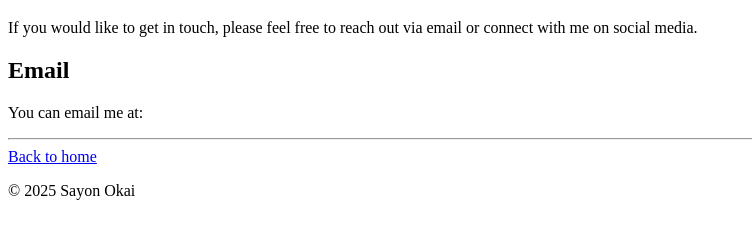
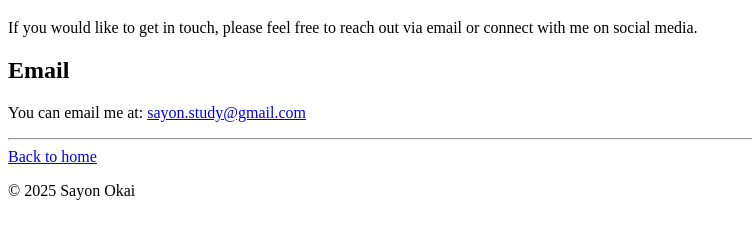
Before and after one commit to Sayon-okai/resume-capstone.io, a plain HTML site: page contact.html in a window 1280 px wide. Shown: the part 61-300 px from the top of the page, without its empty margins (0-752 px from the left). Drawn offline with Linux system fonts and the light colour scheme.

Commit message:
Capstone project (Resume) using plain HTML 100% -- email

```diff
--- a/contact.html
+++ b/contact.html
@@ -10,7 +10,7 @@
     <p>If you would like to get in touch, please feel free to reach out via email or connect with me on social media.</p>
 
     <h2>Email</h2>
-    <p>You can email me at: <a href="mailto:sayon.study@gmail.com">
+    <p>You can email me at: <a href="mailto:sayon.study@gmail.com">sayon.study@gmail.com</a>
 
         <hr />
 
```
